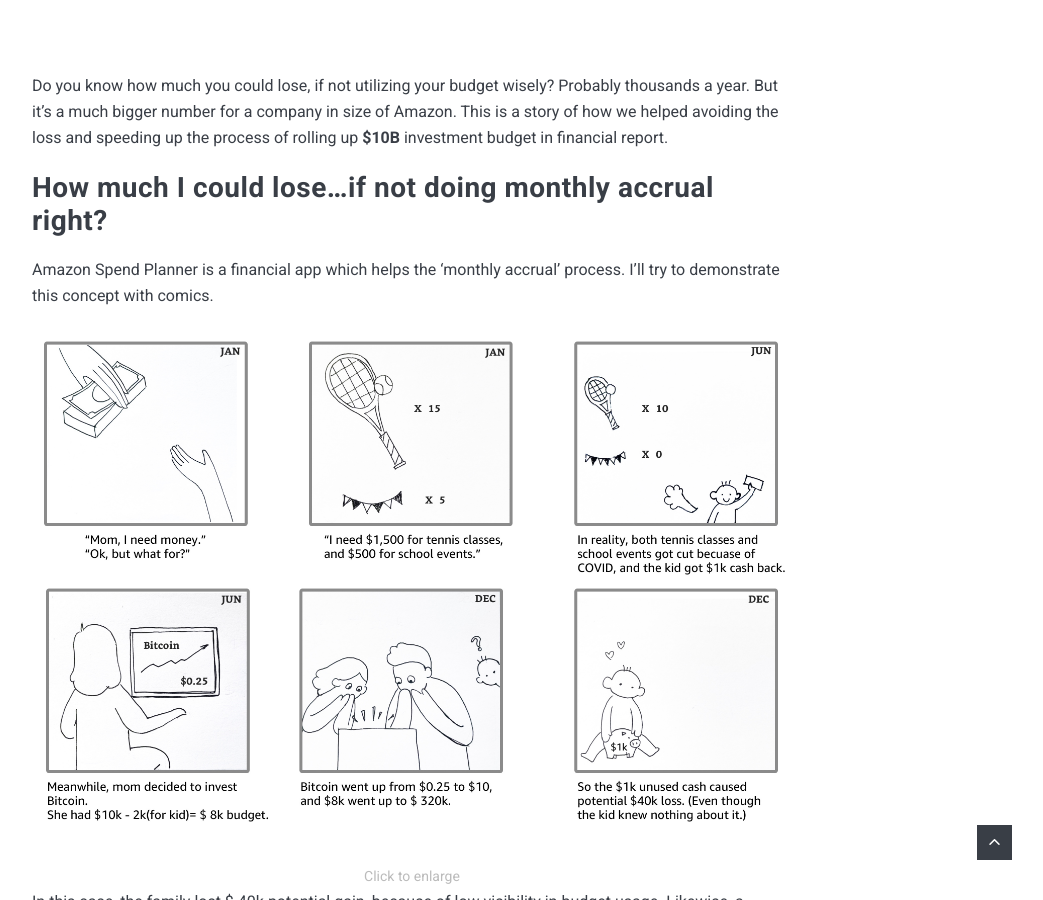
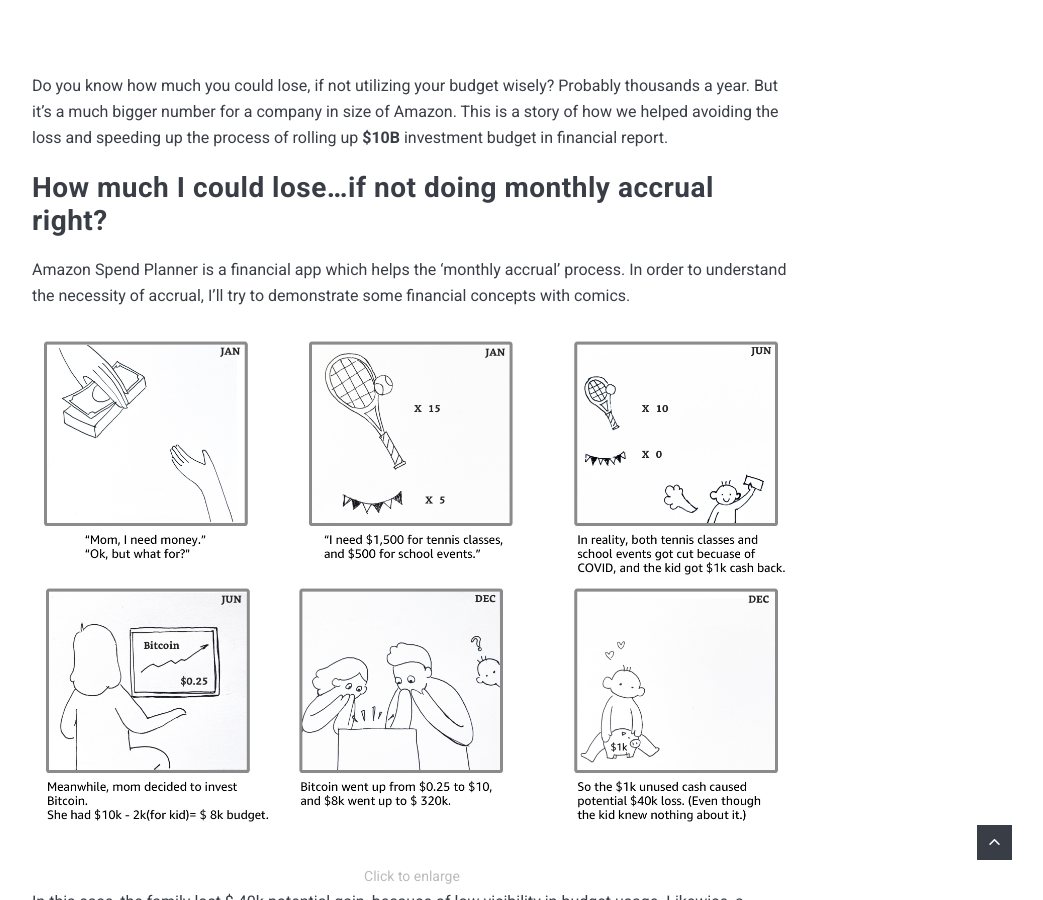
Before and after one commit to artemsheludko/zolan, a Jekyll site: the page built from _posts/2018-07-23-find-a-connection-with-the-reader.markdown, in a window 1280 px wide and 900 px high, scrolled down 1120 px. Shown: the whole window, without its empty margins (228-1271 px from the left). Built offline with Jekyll 4.4.1, drawn with Linux system fonts in a browser that asks for light colours; nearby versions of some CDN libraries; comment, search, counter and statistics services are not loaded.

Commit message:
Update 2018-07-23-find-a-connection-with-the-reader.markdown

```diff
--- a/_posts/2018-07-23-find-a-connection-with-the-reader.markdown
+++ b/_posts/2018-07-23-find-a-connection-with-the-reader.markdown
@@ -9,7 +9,7 @@ Do you know how much you could lose, if not utilizing your budget wisely? Probab
 
 ## How much I could lose...if not doing monthly accrual right?
 
-Amazon Spend Planner is a financial app which helps the 'monthly accrual' process. I'll try to demonstrate this concept with comics.
+Amazon Spend Planner is a financial app which helps the 'monthly accrual' process. In order to understand the necessity of accrual, I'll try to demonstrate some financial concepts with comics.
 ![]({{ site.baseurl }}/images/07.jpg)
 *Click to enlarge*
 In this case, the family lost $ 40k potential gain, because of low visibility in budget usage. Likewise, a company will lose more for the same reason.
```
